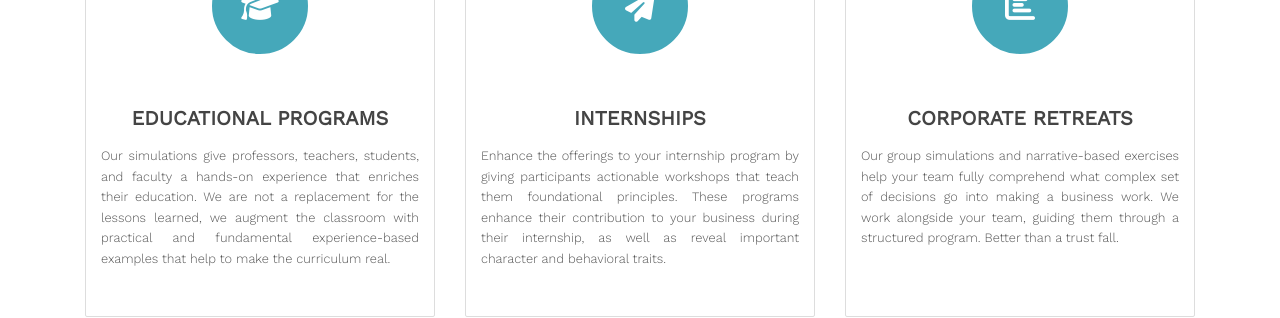
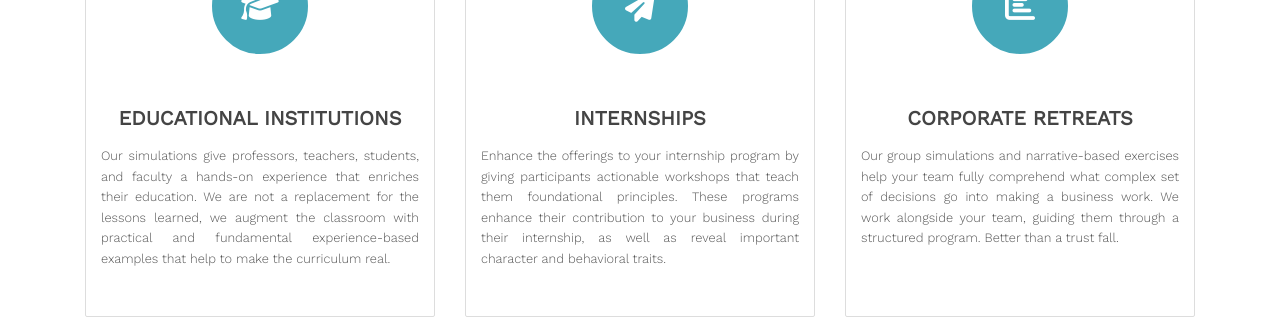
Before and after one commit to zac-heisey/team-business, a Jekyll site: the page built from index.md, in a window 1280 px wide and 900 px high, scrolled down 2531 px. Shown: the part 154-472 px from the top of the window. Built offline with Jekyll 4.4.1, drawn with Linux system fonts in a browser that asks for light colours; nearby versions of some CDN libraries.

Commit message:
Update from Forestry.io Lara Azzam updated _data/services.yml

```diff
--- a/_data/services.yml
+++ b/_data/services.yml
@@ -1,14 +1,22 @@
-- title: Educational Programs
-  description: Our simulations give professors, teachers, students, and faculty a hands-on experience that enriches their education. We are not a replacement for the lessons learned, we augment the classroom with practical and fundamental experience-based examples that help to make the curriculum real.
+---
+- title: Educational Institutions
+  description: Our simulations give professors, teachers, students, and faculty a
+    hands-on experience that enriches their education. We are not a replacement for
+    the lessons learned, we augment the classroom with practical and fundamental experience-based
+    examples that help to make the curriculum real.
   fa-icon: fa-graduation-cap
   link:
-
 - title: Internships
-  description: Enhance the offerings to your internship program by giving participants actionable workshops that teach them foundational principles. These programs enhance their contribution to your business during their internship, as well as reveal important character and behavioral traits.
+  description: Enhance the offerings to your internship program by giving participants
+    actionable workshops that teach them foundational principles. These programs enhance
+    their contribution to your business during their internship, as well as reveal
+    important character and behavioral traits.
   fa-icon: fa-paper-plane
   link:
-
 - title: Corporate Retreats
-  description: Our group simulations and narrative-based exercises help your team fully comprehend what complex set of decisions go into making a business work. We work alongside your team, guiding them through a structured program. Better than a trust fall.
+  description: Our group simulations and narrative-based exercises help your team
+    fully comprehend what complex set of decisions go into making a business work.
+    We work alongside your team, guiding them through a structured program. Better
+    than a trust fall.
   fa-icon: fa-chart-bar
   link:
```
